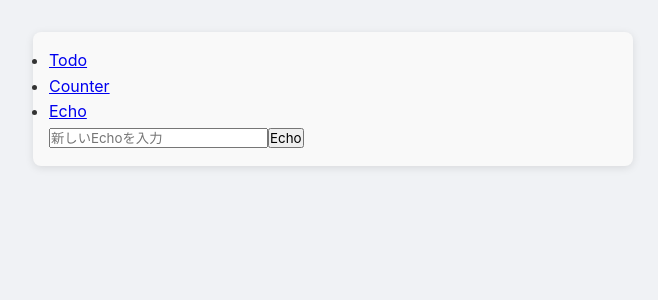
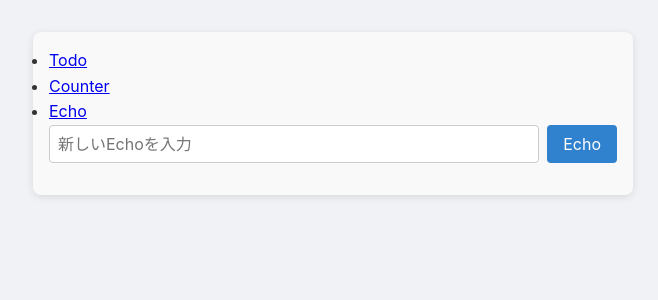
Before and after one commit to GitHubYucky/ReactTDDDTemplate, a React (Vite) app: page /echo in a window 1280 px wide. Shown: the top 300 px of the page, without its empty margins (307-965 px from the left). Built offline with nearby package versions, Linux system fonts and the light colour scheme.

Commit message:
InputのCSS

```diff
--- a/src/features/echo/components/EchoInput.module.css
+++ b/src/features/echo/components/EchoInput.module.css
@@ -1,26 +1,5 @@
 .inputContainer {
-    display: flex;
-    gap: 0.5rem;
-    margin-bottom: 1rem;
-  }
-
-  .inputField {
-    flex: 1;
-    padding: 0.4rem;
-    font-size: 1rem;
-    border: 1px solid #ccc;
-    border-radius: 4px;
-  }
-
-  .addButton {
-    padding: 0.4rem 1rem;
-    background-color: #3182ce;
-    color: white;
-    border: none;
-    border-radius: 4px;
-    cursor: pointer;
-  }
-
-  .addButton:hover {
-    background-color: #2b6cb0;
-  }
+  display: flex;
+  gap: 0.5rem;
+  margin-bottom: 1rem;
+}
--- a/src/features/echo/components/EchoInput.tsx
+++ b/src/features/echo/components/EchoInput.tsx
@@ -1,4 +1,7 @@
 import { useState } from "react";
+import { Input } from "../../../components/input/input";
+import { Button } from "../../../components/button/button";
+import styles from "./EchoInput.module.css";
 
 type Props = {
   onEcho: (message: string) => void;
@@ -16,15 +19,15 @@ export const EchoInput = ({ onEcho, disabled = false }: Props) => {
 
 
   return (
-    <div>
-      <input
+    <div className={styles.inputContainer}>
+      <Input
         type="text"
         placeholder="新しいEchoを入力"
         value={text}
         onChange={(e) => setText(e.target.value)}
         disabled={disabled} // ← 入力禁止
       />
-      <button onClick={handleClick} disabled={disabled}>Echo</button> {/* ← ボタンも */}
+      <Button onClick={handleClick} disabled={disabled}>Echo</Button> {/* ← ボタンも */}
     </div>
   );
 };
```
